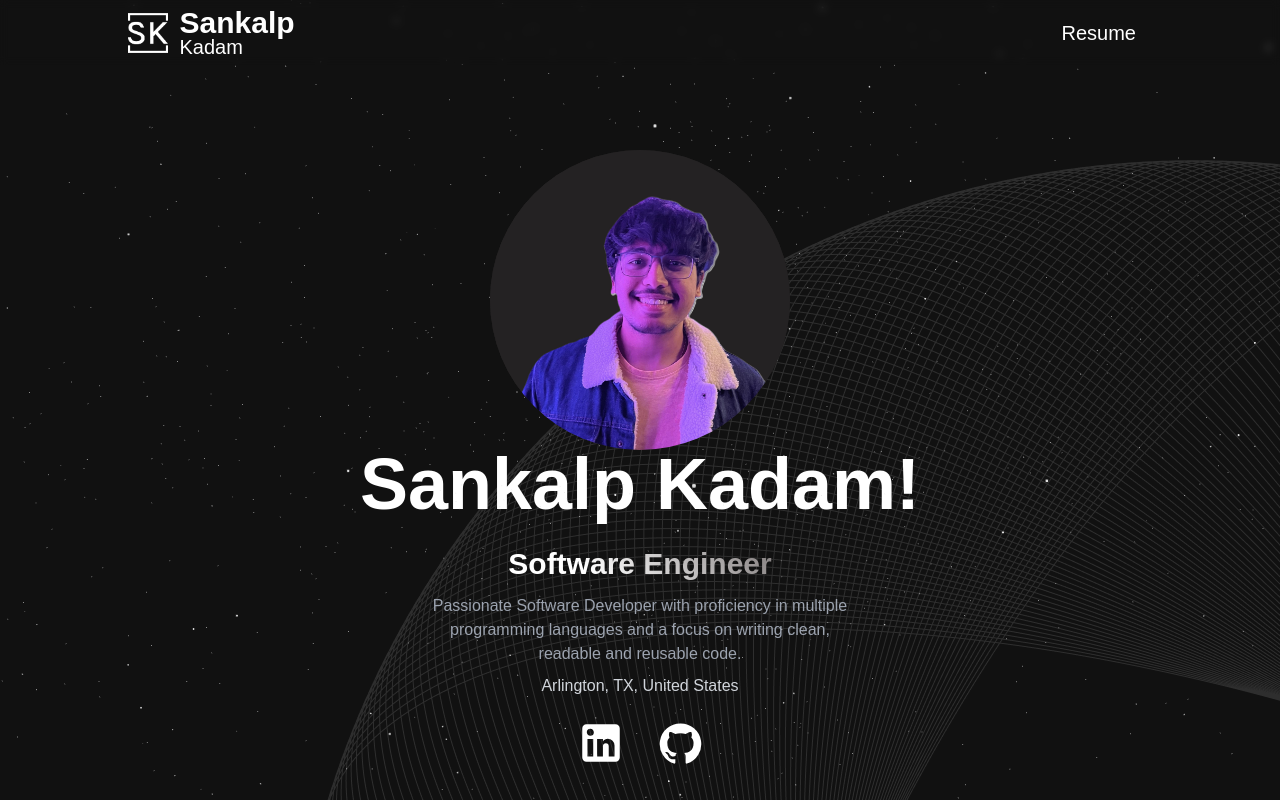
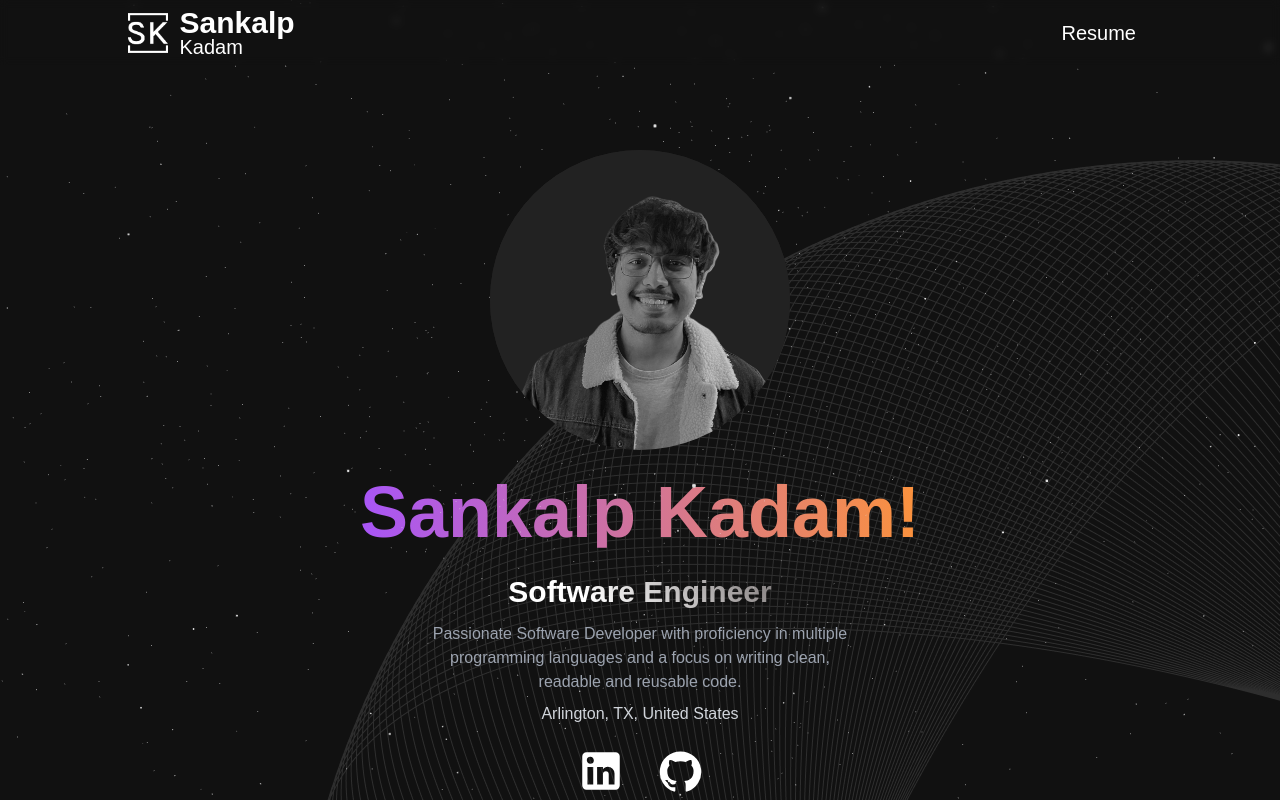
Before and after one commit to SankalpKadam/portfolio, a React (Create React App) app: page / in a window 1280 px wide. Shown: the top 800 px of the page. Built offline with nearby package versions, Linux system fonts and the light colour scheme.

Commit message:
Update Banner.jsx

```diff
--- a/src/Homepage/Banner/Banner.jsx
+++ b/src/Homepage/Banner/Banner.jsx
@@ -20,9 +20,10 @@ const Banner = () => {
                                 rounded-full
                                 bg-imgBg
                                 z-50
-                                mb-3
+                                mb-10
                                 md:mx-0
                                 mx-3
+
                                 '>
                     <img src={require("../../ProfileCropped.jpg")} alt=""
                         className='
@@ -34,7 +35,7 @@ const Banner = () => {
                     sm:w-[500px]
                     object-contain
                     rounded-full
-                    grayscale-0
+                    grayscale
                     hover:grayscale-0
                     transition
                     ease-in-out
@@ -47,7 +48,12 @@ const Banner = () => {
                                 md:text-6xl
                                 text-3xl
                                 font-bold
-                                animate-bounce'>
+                                animate-bounce
+                                bg-clip-text
+                                bg-gradient-to-r
+                                from-purple-500
+                                to-orange-400
+                                text-transparent'>
                     Sankalp Kadam!
                 </div>
                 <div className='gradient__text
```
